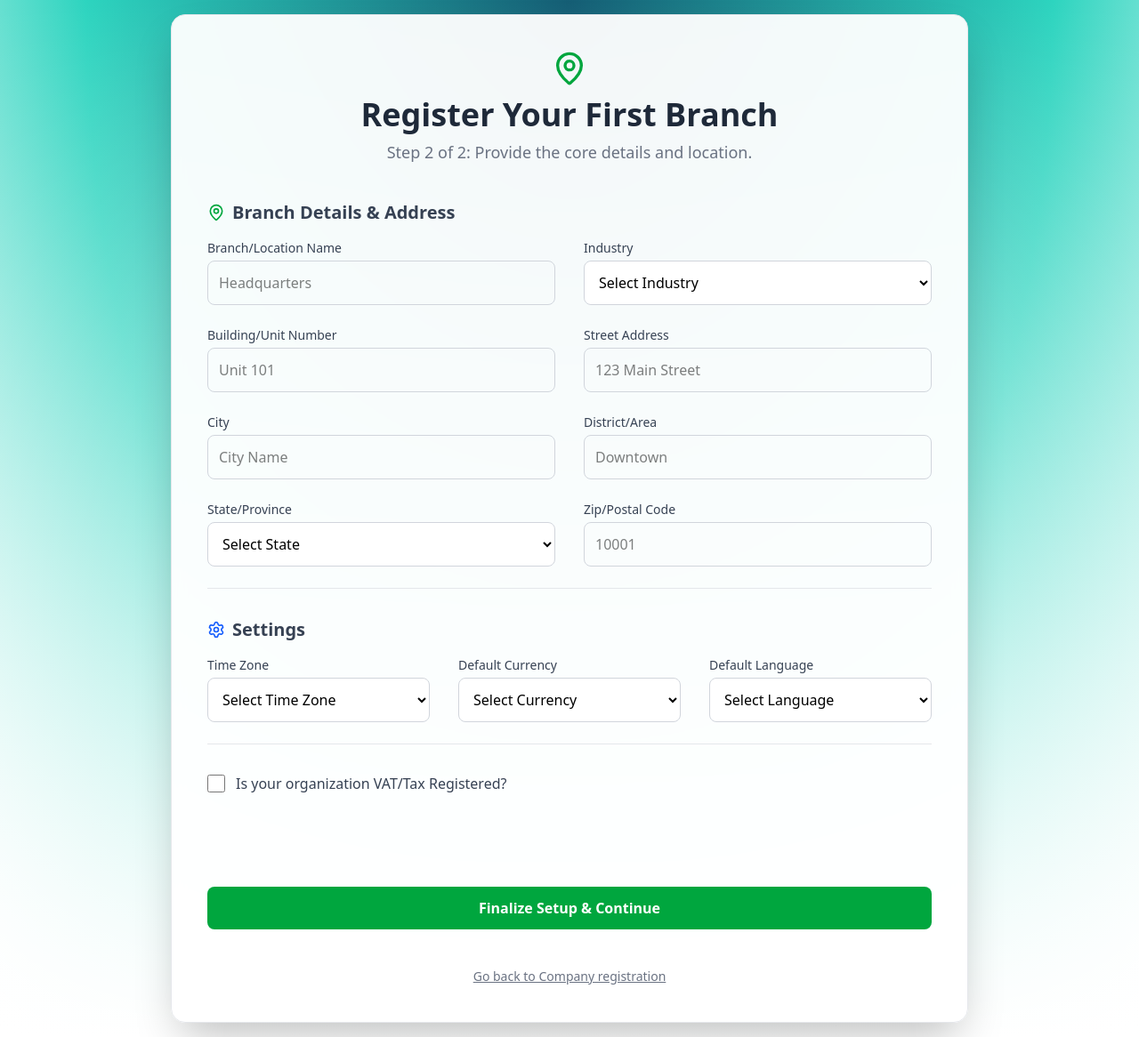
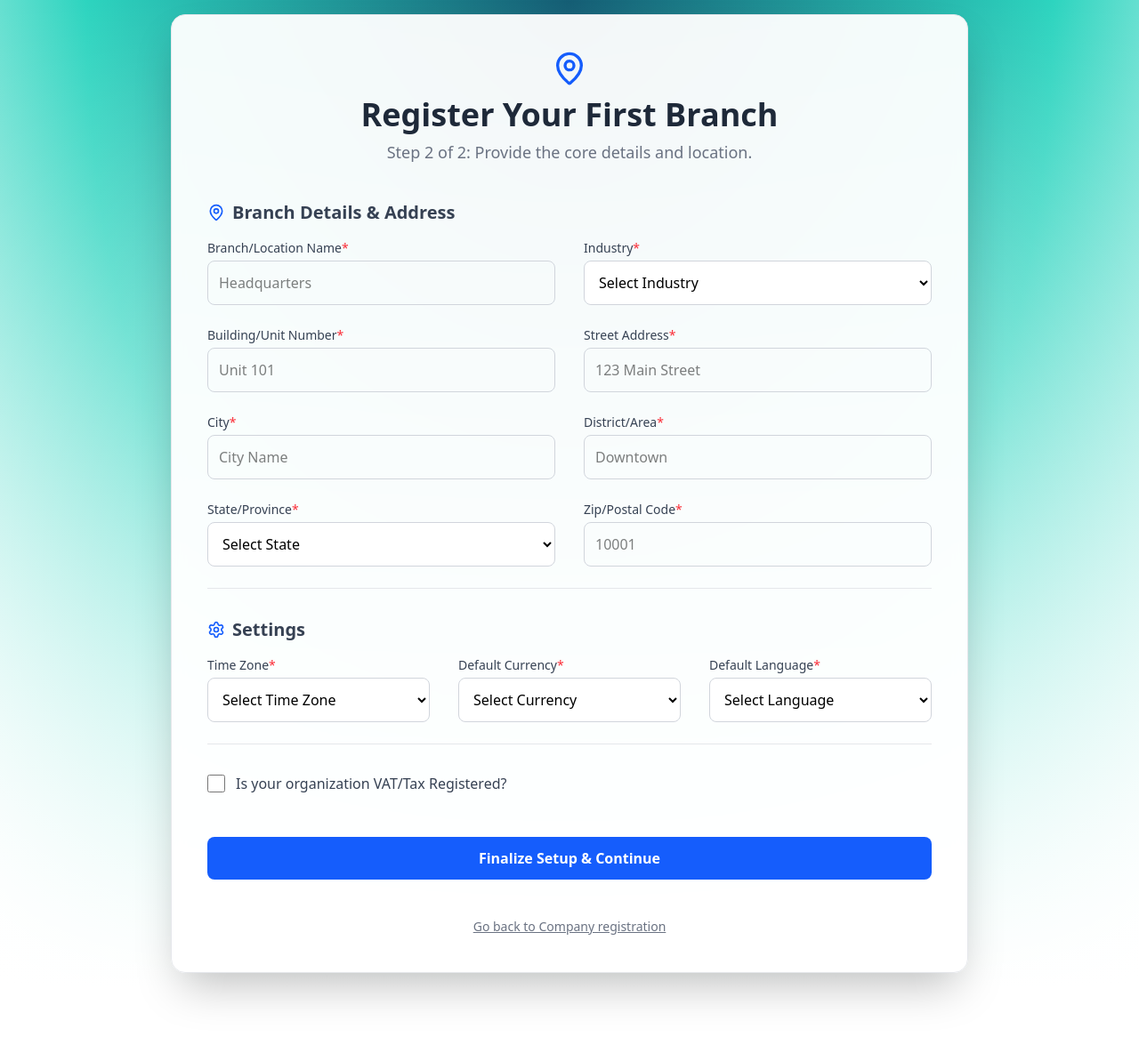
Before and after one commit to tanbirali/uc-erp-demo-frontend, a React (Vite) app: page /onboarding/branch/register in a window 1280 px wide. Shown: the whole page at 89% size. After the commit the page ends 1110 px from the top, so only its background shows below. Built offline with nearby package versions, Linux system fonts and the light colour scheme.

Commit message:
refactored and changed btn colors

```diff
--- a/src/api/auth.ts
+++ b/src/api/auth.ts
@@ -1,7 +1,6 @@
 const URL = import.meta.env.VITE_BASE_API_URL || "http://localhost:3000";
 
 export const login = async (username: string, password: string) => {
-  console.log("Logging in with", { username, password });
   console.log(`POST ${URL}/api/v1/auth/login`);
   const response = await fetch(`${URL}/api/v1/auth/login`, {
     method: "POST",
@@ -19,9 +18,6 @@ export const login = async (username: string, password: string) => {
 };
 
 export const register = async (form: FormData) => {
-  for (let pair of form.entries()) {
-    console.log(`${pair[0]}: ${pair[1]}`);
-  }
   const response = await fetch(`${URL}/api/v1/auth/register`, {
     method: "POST",
     headers: {
@@ -30,8 +26,6 @@ export const register = async (form: FormData) => {
     body: form,
   });
 
-  console.log("Response received");
-  console.log(response);
   if (!response.ok) {
     throw new Error("Registration failed");
   }
--- a/src/api/onboarding.ts
+++ b/src/api/onboarding.ts
@@ -5,8 +5,6 @@ export const registerCompany = async (
   userId: string,
   token: string
 ) => {
-  console.log("Registering company with", { companyName, userId });
-
   const response = await fetch(`${URL}/api/v1/company/register`, {
     method: "POST",
     headers: {
@@ -39,7 +37,6 @@ export interface BranchRegistrationData {
 }
 
 export const registerBranch = async (body: any, token: string) => {
-  console.log("Registering branch with", body);
   const response = await fetch(`${URL}/api/v1/branches`, {
     method: "POST",
     headers: {
--- a/src/pages/BranchRegister.tsx
+++ b/src/pages/BranchRegister.tsx
@@ -96,7 +96,6 @@ const BranchRegister = () => {
       };
 
       const response = await registerBranch(payload, token);
-      console.log("Branch registration response:", response);
 
       // Check for success based on typical API response structure
       if (response && response.msg === "success") {
@@ -108,7 +107,6 @@ const BranchRegister = () => {
         );
       }
     } catch (error: any) {
-      console.error("Branch registration failed:", error);
       setSubmissionError(
         error.message || "A network error occurred. Please try again."
       );
@@ -128,6 +126,7 @@ const BranchRegister = () => {
     <div className="flex flex-col gap-1">
       <label htmlFor={id} className="block text-sm font-medium text-gray-700">
         {label}
+        <span className="text-red-500">*</span>
       </label>
       {type === "select" ? (
         <select
@@ -163,7 +162,7 @@ const BranchRegister = () => {
           })}
         />
       )}
-           {" "}
+
       {errors[id] && (
         <p className="text-red-500 text-sm mt-1">
           {errors[id]?.message?.toString() ||
@@ -192,18 +191,14 @@ const BranchRegister = () => {
       >
         {/* Header and Onboarding Step Indicator */}{" "}
         <div className="flex flex-col items-center mb-10 text-center">
-          <MapPin className="h-10 w-10 text-green-600 mb-3" />{" "}
+          <MapPin className="h-10 w-10 text-blue-600 mb-3" />{" "}
           <h1 className="text-3xl md:text-4xl font-extrabold text-gray-800">
             Register Your First Branch{" "}
           </h1>
-                   {" "}
           <p className="text-gray-500 mt-2 text-lg">
-                        Step 2 of 2: Provide the core details and location.
-                 {" "}
+            Step 2 of 2: Provide the core details and location.
           </p>
-                 {" "}
         </div>
-               {" "}
         <form
           onSubmit={handleSubmit(onSubmit)}
           className="flex flex-col gap-8 w-full"
@@ -212,7 +207,7 @@ const BranchRegister = () => {
           <div className="border-b pb-6 border-gray-200">
             {" "}
             <h2 className="text-xl font-semibold text-gray-700 mb-4 flex items-center gap-2">
-              <MapPin className="h-5 w-5 text-green-600" /> Branch Details &
+              <MapPin className="h-5 w-5 text-blue-600" /> Branch Details &
               Address{" "}
             </h2>
             <div className="grid grid-cols-1 md:grid-cols-2 gap-x-8 gap-y-6">
@@ -406,7 +401,6 @@ const BranchRegister = () => {
               {submissionError}
             </div>
           )}
-                    {/* Submit Button */}         {" "}
           <button
             type="submit"
             className={`mt-4 w-full p-3 rounded-lg font-semibold transition duration-150 ease-in-out
@@ -414,7 +408,7 @@ const BranchRegister = () => {
                       ${
                         loading
                           ? "bg-gray-400 cursor-not-allowed"
-                          : "bg-green-600 text-white hover:bg-green-700 focus:ring-green-500"
+                          : "bg-blue-600 text-white hover:bg-blue-700 focus:ring-blue-500"
                       }`}
             disabled={loading}
           >
--- a/src/pages/CompanyRegister.tsx
+++ b/src/pages/CompanyRegister.tsx
@@ -46,8 +46,6 @@ const CompanyRegister = () => {
         storeCompanyId(response.result[0].company_id); // Store company name in context if needed
       }
 
-      console.log("Company registration response:", response);
-
       // Check the response from your API
       if (response && response.msg === "success") {
         navigate("/onboarding/branch/register");
@@ -58,7 +56,6 @@ const CompanyRegister = () => {
         );
       }
     } catch (error) {
-      console.error("Company registration error:", error);
       setSubmissionError("A network error occurred. Check your connection.");
     } finally {
       setLoading(false);
--- a/src/pages/Register.tsx
+++ b/src/pages/Register.tsx
@@ -26,7 +26,6 @@ const Register = () => {
   const onSubmit = async (data: any) => {
     // Note: Most of these checks are now handled more cleanly by react-hook-form validation
     setRegistrationError(""); // Clear previous errors
-    console.log(data);
 
     try {
       const formData = new FormData();
@@ -37,8 +36,6 @@ const Register = () => {
       formData.append("password", data.password);
       formData.append("password_confirmation", data.confirmPassword);
 
-      console.log("Form Data Prepared");
-
       // Removed FormData console log for cleaner production code, but keeping it for debugging clarity:
       // for (let pair of formData.entries()) { console.log(`${pair[0]}: ${pair[1]}`); }
 
@@ -46,7 +43,6 @@ const Register = () => {
 
       navigate("/onboarding/company/register");
     } catch (error) {
-      console.error("Registration failed", error);
       // Set a generic user-facing error message
       setRegistrationError(
         "Registration failed. Please check your details and try again."
@@ -300,9 +296,9 @@ const Register = () => {
           {/* Submit Button */}
           <button
             type="submit"
-            className="mt-4 bg-green-600 text-white p-3 rounded-lg font-semibold
-                      hover:bg-green-700 transition duration-150 ease-in-out
-                      focus:outline-none focus:ring-2 focus:ring-green-500 focus:ring-offset-2"
+            className="mt-4 bg-blue-600 text-white p-3 rounded-lg font-semibold
+                      hover:bg-blue-700 transition duration-150 ease-in-out
+                      focus:outline-none focus:ring-2 focus:ring-blue-500 focus:ring-offset-2"
           >
             {isLoading ? "Registering..." : "Register Account"}
           </button>
```
